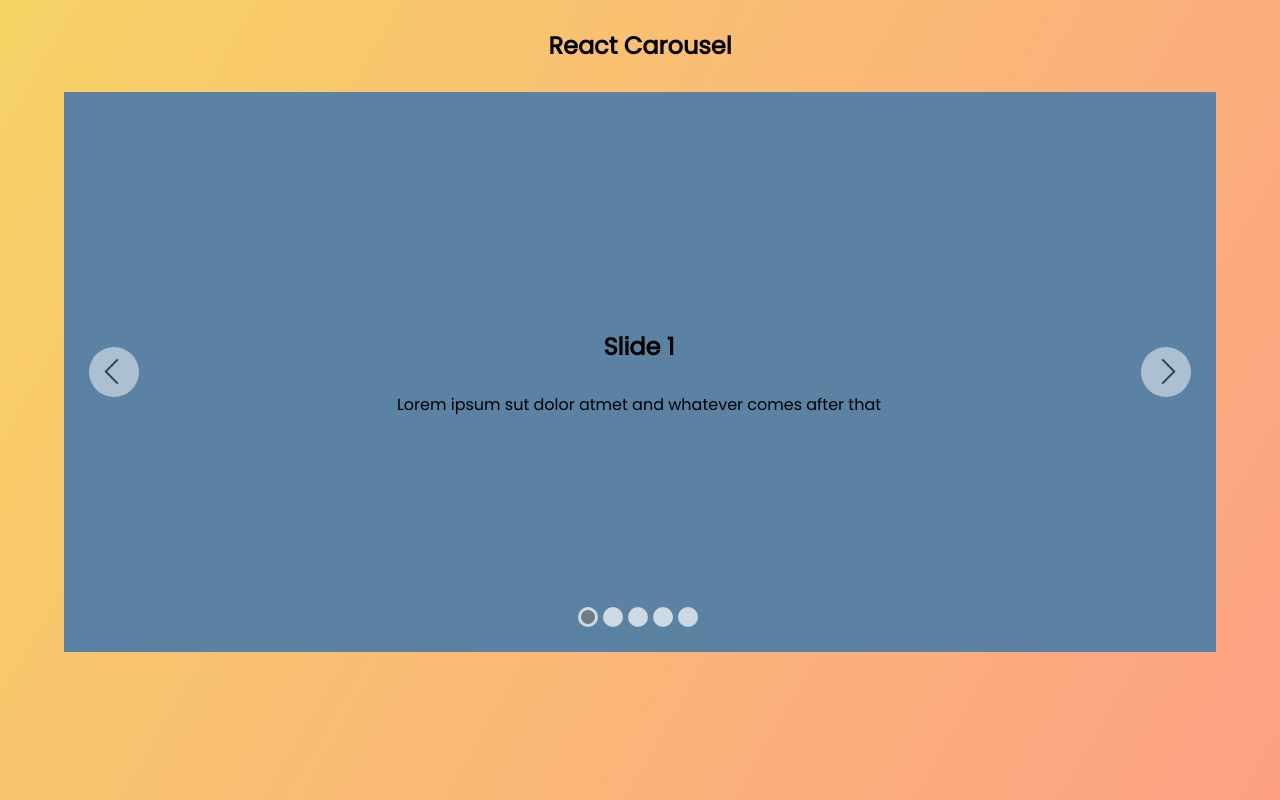
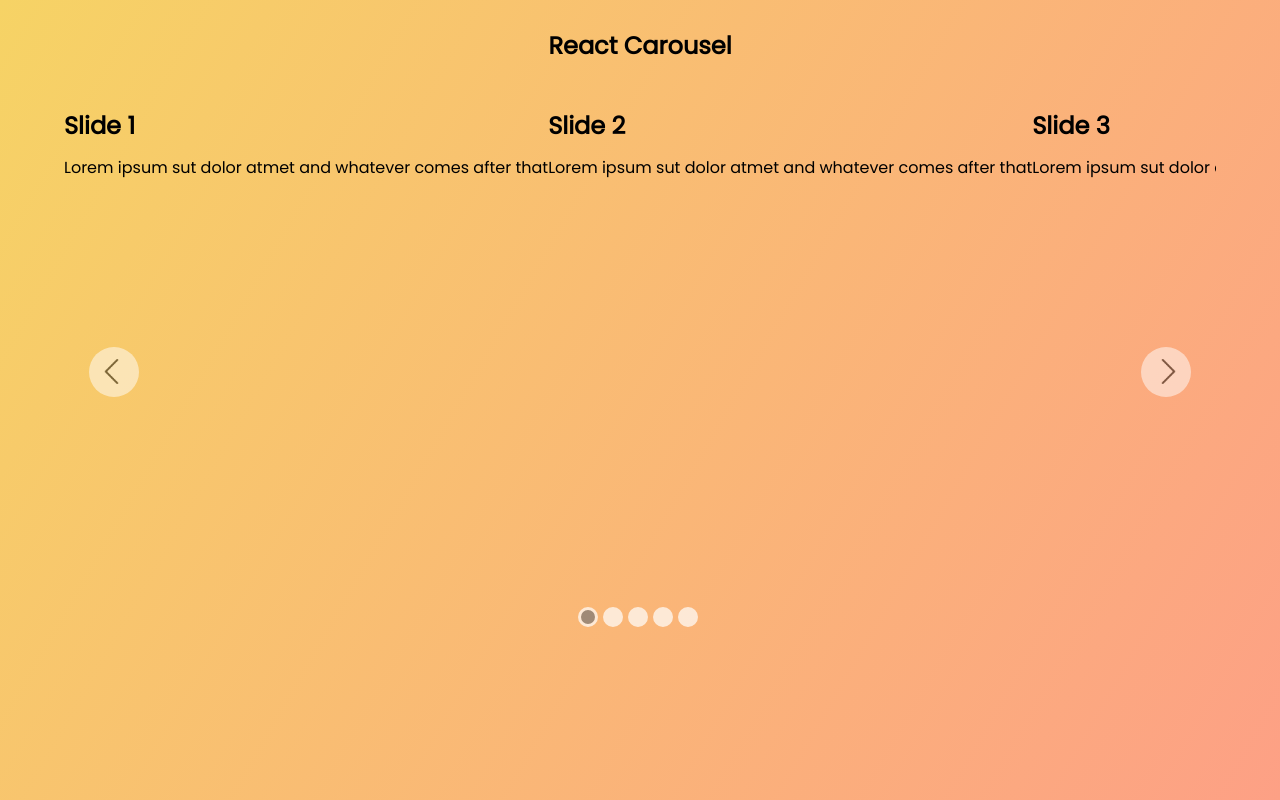
Before and after one commit to timofeibenko/react-carousel, a React app: page / in a window 1280 px wide. Built offline with nearby package versions, Linux system fonts and the light colour scheme.

Commit message:
refactor: moved slideStyles to Slide.js component

```diff
--- a/src/App.js
+++ b/src/App.js
@@ -38,26 +38,6 @@ const slidesData = [
     },
 ]
 
-const slideStyles = css`
-    display: flex;
-    flex-direction: column;
-    justify-content: center;
-    align-items: center;
-    height: 100%;
-    width: 100%;
-    padding: 0 1rem;
-    text-align: center;
-    background-color: #5b82a3;
-    pointer-events: none;
-
-    & img {
-        height: 50%;
-        width: 50%;
-        object-fit: contain;
-    }
-`;
-
-
 const App = () => {
     return(
         <div style={
@@ -79,7 +59,6 @@ const App = () => {
             </h2>
             <Carousel
                 slidesData={slidesData}
-                slideStyles={slideStyles}
             />
         </div>
     );
```
